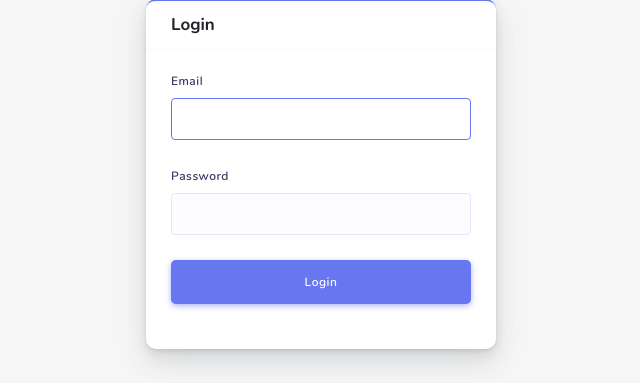
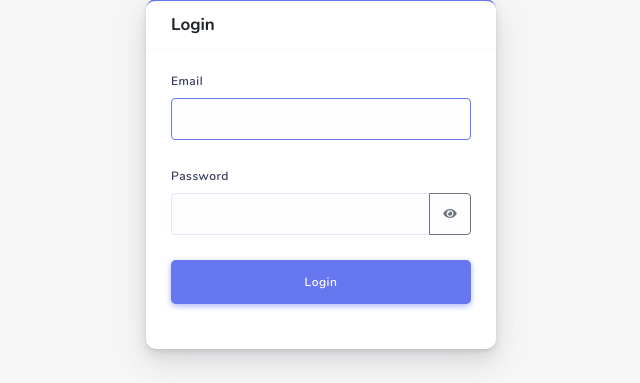
Before and after one commit to Manthan-0121/Business_Card, a PHP site: page /Manthan/login.php in a window 1280 px wide. Shown: the part 49-432 px from the top of the page, without its empty margins (319-959 px from the left). Run offline with PHP 8.4, Linux system fonts and the light colour scheme.

Commit message:
show password option add in login page

```diff
--- a/login.php
+++ b/login.php
@@ -52,7 +52,14 @@ session_start();
             </a>
         </div> -->
                                         </div>
+                                        <div class="input-group">
                                             <input id="password" type="password" class="form-control" name="password" tabindex="2" required>
+                                            <div class="input-group-append">
+                                                <button class="btn btn-outline-secondary toggle-password" type="button">
+                                                    <i class="fa fa-eye"></i>
+                                                </button>
+                                            </div>
+                                        </div>
                                         <div class="invalid-feedback">
                                             please fill in your password
                                         </div>
@@ -87,6 +94,20 @@ session_start();
     <script src="assets/js/scripts.js"></script>
     <!-- Custom JS File -->
     <script src="assets/js/custom.js"></script>
+    <script>
+        document.querySelector('.toggle-password').addEventListener('click', function() {
+            const passwordInput = document.querySelector('#password');
+            const icon = this.querySelector('i');
+            if (passwordInput.type === 'password') {
+                passwordInput.type = 'text';
+                icon.classList.replace('fa-eye', 'fa-eye-slash');
+            } else {
+                passwordInput.type = 'password';
+                icon.classList.replace('fa-eye-slash', 'fa-eye');
+            }
+        });
+    </script>
+    </script>
 </body>
 
 </html>
@@ -94,7 +115,7 @@ session_start();
 <?php
 include "./includes/config.php";
 
-    if($_SERVER['REQUEST_METHOD'] == 'POST'){
+if ($_SERVER['REQUEST_METHOD'] == 'POST') {
     $email = $_POST['email'];
     $password = md5($_POST['password']);
 
@@ -105,7 +126,7 @@ session_start();
     $stmt->execute();
     $count = $stmt->rowCount();
 
-        if($count > 0){
+    if ($count > 0) {
         $row_res = $stmt->fetch(PDO::FETCH_ASSOC);
 
         $_SESSION['uid'] = $row_res['id'];
@@ -114,7 +135,7 @@ session_start();
         echo "<script>
                 window.location.href = \"index.php\";
             </script>";
-        }else{
+    } else {
 ?>
         <script>
             let not_found_msg = document.getElementById("not_found_msg");
```
Lines whose indentation alone changed are shown as unchanged.
